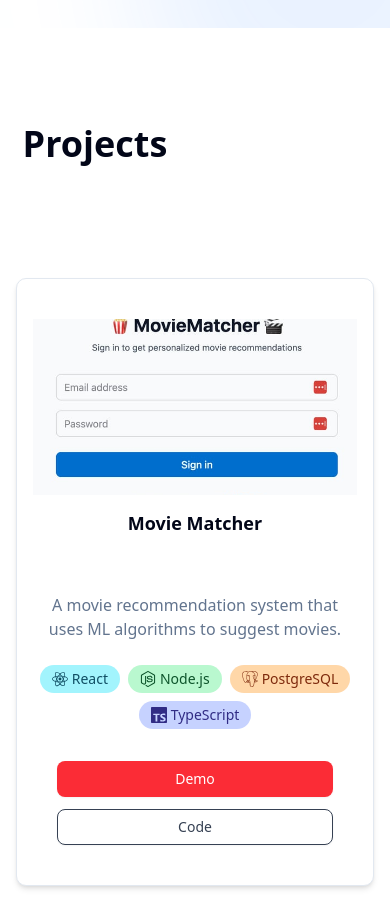
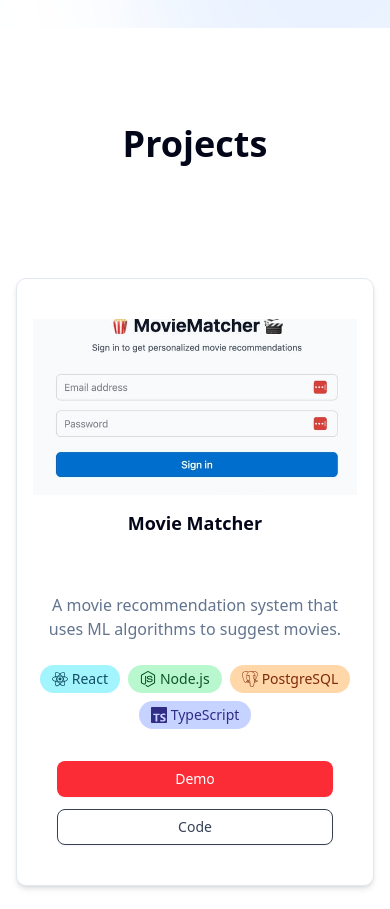
Before and after one commit to tiffanyluu/tiffanyluu.github.io, a React (Vite) app: page / in a window 390 px wide. Shown: the part 872-1781 px from the top of the page. Built offline with nearby package versions, Linux system fonts and the light colour scheme.

Commit message:
optimize projects section

```diff
--- a/src/components/About.tsx
+++ b/src/components/About.tsx
@@ -33,7 +33,7 @@ const About = () => {
       <motion.h2
         initial={{ opacity: 0, x: -100 }}
         whileInView={{ opacity: 1, x: 0 }}
-        viewport={{ once: false }}
+        viewport={{ once: true }}
         transition={{ duration: isMobile ? 0.4 : 0.8 }}
         className="text-3xl md:text-4xl font-bold mb-6 md:mb-8 text-center"
       >
@@ -44,7 +44,7 @@ const About = () => {
         variants={textVariants}
         initial="hidden"
         whileInView="visible"
-        viewport={{ once: true, amount: 0.3 }}
+        viewport={{ once: true }}
         transition={{ duration: isMobile ? 0.4 : 0.8 }}
         className="max-w-2xl text-lg sm:text-xl md:text-2xl text-slate-700 space-y-4 md:space-y-6 text-left px-1"
       >
@@ -69,7 +69,7 @@ const About = () => {
         variants={textVariants}
         initial="hidden"
         whileInView="visible"
-        viewport={{ once: true, amount: 0.3 }}
+        viewport={{ once: true }}
         transition={{ duration: isMobile ? 0.4 : 0.8, delay: isMobile ? 0.1 : 0.2 }}
         className="flex flex-col sm:flex-row gap-10 sm:gap-16 md:gap-20 mt-12 md:mt-20 mb-8 justify-center items-center sm:items-end relative"
       >
--- a/src/components/Contact.tsx
+++ b/src/components/Contact.tsx
@@ -22,7 +22,6 @@ const Contact = () => {
       <motion.h2
         initial={{ opacity: 0, y: -50 }}
         whileInView={{ opacity: 1, y: 0 }}
-        viewport={{ once: false }}
         transition={{ duration: 0.8 }}
         className="text-3xl sm:text-4xl md:text-5xl font-bold mb-4 md:mb-6 text-center"
       >
@@ -32,7 +31,6 @@ const Contact = () => {
       <motion.p
         initial={{ opacity: 0, y: 50 }}
         whileInView={{ opacity: 1, y: 0 }}
-        viewport={{ once: false }}
         transition={{ duration: 0.8, delay: 0.1 }}
         className="text-lg sm:text-xl md:text-2xl text-slate-700 mt-4 md:mt-6 mb-8 md:mb-12 text-center px-1"
       >
@@ -42,7 +40,6 @@ const Contact = () => {
       <motion.div
         initial="hidden"
         whileInView="visible"
-        viewport={{ once: false, amount: 0.3 }}
         transition={{ staggerChildren: 0.15 }}
         className="flex flex-wrap gap-4 sm:gap-6 justify-center"
       >
--- a/src/components/Hero.tsx
+++ b/src/components/Hero.tsx
@@ -36,7 +36,7 @@ const Hero = () => {
         variants={fadeUp}
         initial="hidden"
         whileInView="visible"
-        viewport={{ once: false, amount: 0.5 }}
+        viewport={{ once: true }}
         transition={{ duration: isMobile ? 0.4 : 0.8 }}
       >
         Tiffany Luu
@@ -47,7 +47,7 @@ const Hero = () => {
         variants={fadeUp}
         initial="hidden"
         whileInView="visible"
-        viewport={{ once: false, amount: 0.5 }}
+        viewport={{ once: true }}
         transition={{ duration: isMobile ? 0.4 : 0.8, delay: isMobile ? 0.1 : 0.2 }}
       >
         <h2 className="text-2xl sm:text-3xl text-slate-700">Full-Stack Software Engineer</h2>
@@ -59,7 +59,7 @@ const Hero = () => {
         variants={fadeUp}
         initial="hidden"
         whileInView="visible"
-        viewport={{ once: false, amount: 0.5 }}
+        viewport={{ once: true }}
         transition={{ duration: isMobile ? 0.4 : 0.8, delay: isMobile ? 0.2 : 0.4 }}
       >
         <Button asChild className={`text-base sm:text-lg px-5 py-4 sm:px-6 sm:py-6 bg-blue-600 hover:bg-blue-700 ${isMobile ? '' : 'hover:scale-105'} w-full sm:w-auto`}>
--- a/src/components/ProjectsSection.tsx
+++ b/src/components/ProjectsSection.tsx
@@ -99,36 +99,37 @@ const ProjectsSection = () => {
     window.addEventListener('resize', checkMobile);
     return () => window.removeEventListener('resize', checkMobile);
   }, []);
-  const titleVariants = prefersReducedMotion || isMobile
-    ? { hidden: { opacity: 0 }, visible: { opacity: 1 } }
-    : { hidden: { opacity: 0, x: -100 }, visible: { opacity: 1, x: 0 } };
 
+  // Variants for cards
   const cardVariants = prefersReducedMotion || isMobile
     ? { hidden: { opacity: 0 }, visible: { opacity: 1 } }
     : { hidden: { opacity: 0, y: 50 }, visible: { opacity: 1, y: 0 } };
 
   return (
     <section id="projects" className="min-h-screen scroll-mt-24 flex flex-col items-center text-center mt-24 md:mt-32 px-4 sm:px-8 md:px-16">
+      {/* Title */}
       <motion.h2
-        variants={titleVariants}
-        initial="hidden"
-        whileInView="visible"
-        viewport={{ once: false }}
-        transition={{ duration: 0.4 }}
         className="font-bold text-4xl mb-16"
+        initial={{ opacity: 0, x: -50 }}
+        whileInView={{ opacity: 1, x: 0 }}
+        viewport={{ once: true, amount: 0.5 }}
+        transition={{ duration: 0.6 }}
       >
         Projects
       </motion.h2>
 
-      <div className="grid grid-cols-1 sm:grid-cols-2 lg:grid-cols-3 gap-6 md:gap-8 w-full max-w-6xl">
+      {/* Cards Grid */}
+      <motion.div
+  className="grid grid-cols-1 sm:grid-cols-2 lg:grid-cols-3 gap-6 md:gap-8 w-full max-w-6xl"
+>
   {projects.map((project) => (
     <motion.div
       key={project.title}
       variants={cardVariants}
       initial="hidden"
       whileInView="visible"
-            viewport={{ once: false, amount: 0.2 }}
-            transition={{ duration: isMobile ? 0.4 : 0.8 }}
+      viewport={{ once: true, amount: 0.3 }}
+      transition={{ duration: 0.6 }}
       className="flex"
     >
       <Card className="flex flex-col flex-1 min-w-0 bg-white rounded-lg shadow-md overflow-hidden hover:shadow-xl transition-shadow h-full">
@@ -171,9 +172,11 @@ const ProjectsSection = () => {
       </Card>
     </motion.div>
   ))}
-      </div>
+</motion.div>
+
     </section>
   );
 };
 
+
 export default ProjectsSection;
```
Lines whose indentation alone changed are shown as unchanged.
